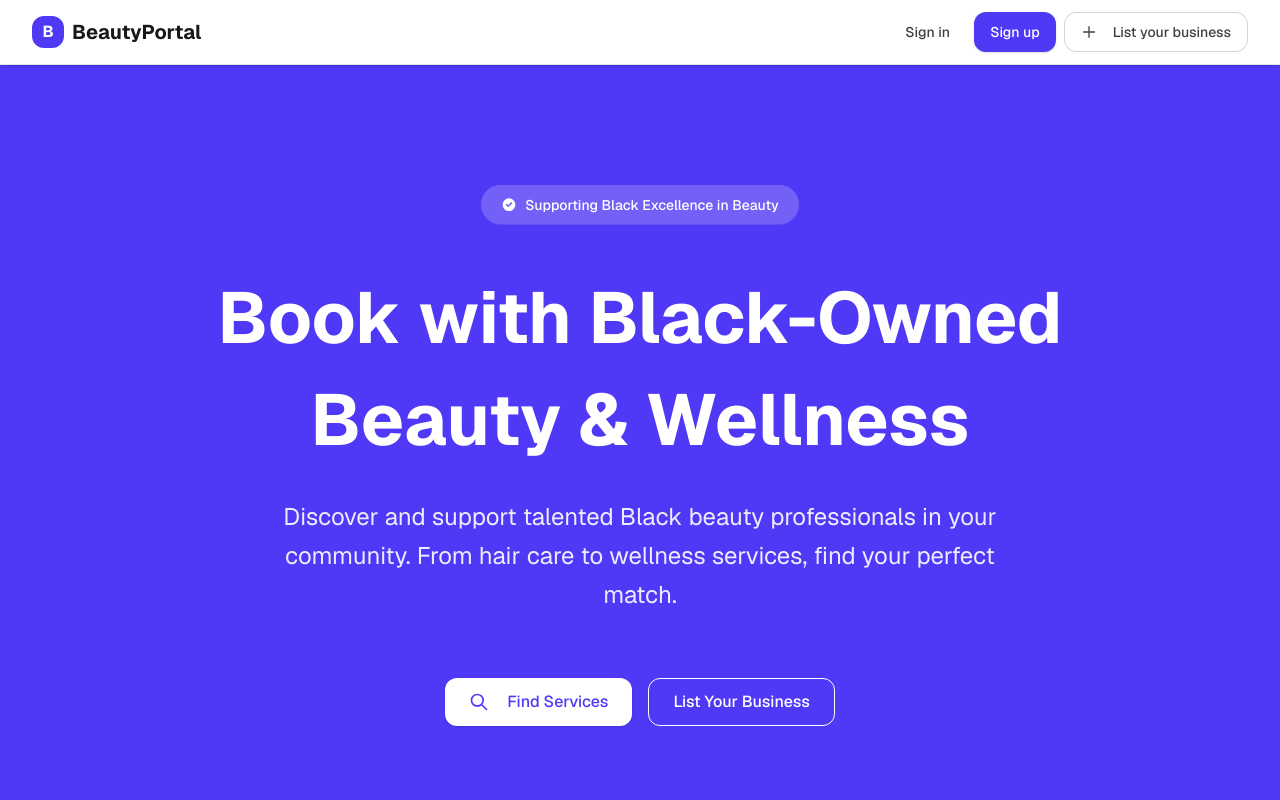
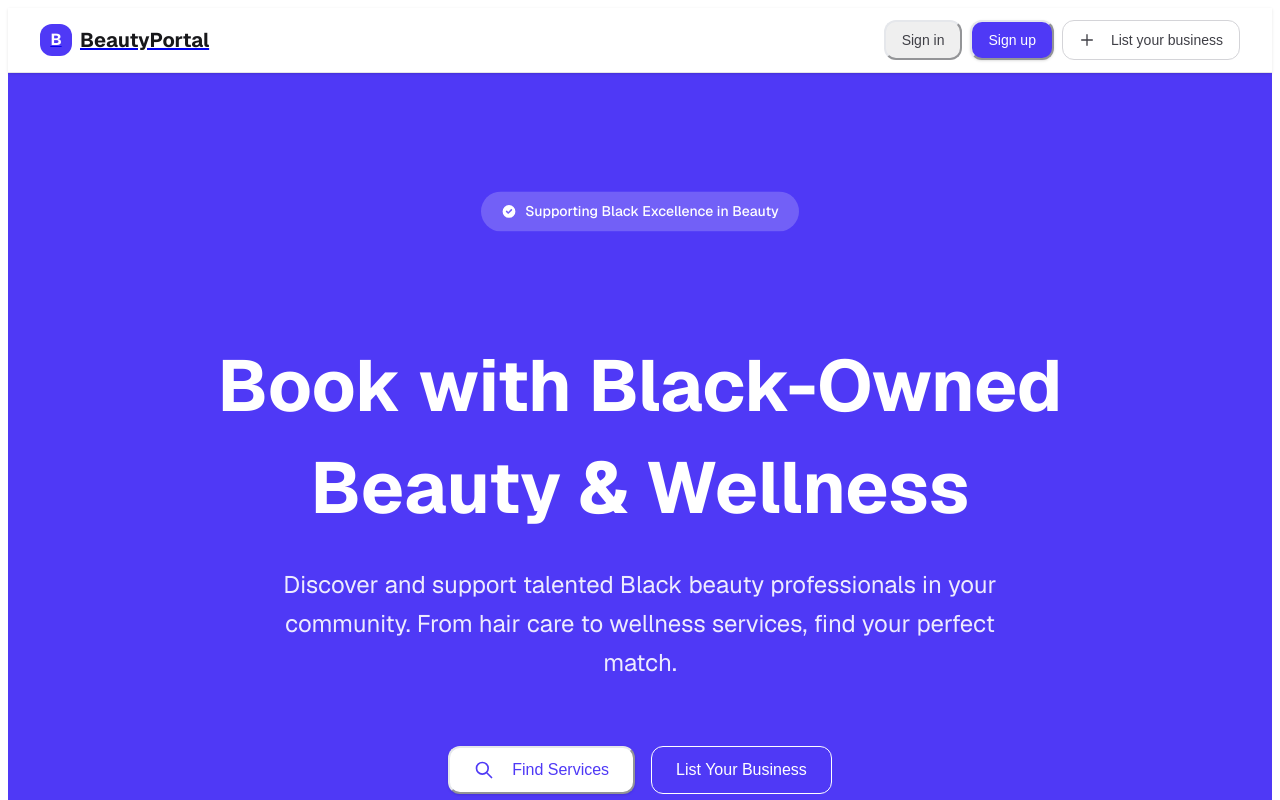
Before and after one commit to sambulosenda/black-business-portal, a Next.js app: page / in a window 1280 px wide. Shown: the top 800 px of the page. Built offline with nearby package versions, Linux system fonts and the light colour scheme; no server answers.

Commit message:
fix: Restore Tailwind CSS functionality
- Fixed Tailwind v4 imports to use correct paths
- Removed problematic @theme directive
- Removed @apply directives that don't work in Tailwind v4
- Fixed base styles to use standard CSS
- Removed duplicate body styles

```diff
--- a/src/app/globals.css
+++ b/src/app/globals.css
@@ -1,7 +1,5 @@
-@import "tailwindcss";
-@import "tw-animate-css";
-
-@custom-variant dark (&:is(.dark *));
+@import "tailwindcss/theme.css";
+@import "tailwindcss/utilities.css";
 
 :root {
   /* Core Colors */
@@ -107,21 +105,7 @@
   --sidebar-ring: hsl(217.2 91.2% 59.8%);
 }
 
-@theme inline {
-  --color-background: var(--background);
-  --color-foreground: var(--foreground);
-  --font-sans: var(--font-geist-sans);
-  --font-mono: var(--font-geist-mono);
-  --color-sidebar-ring: var(--sidebar-ring);
-  --color-sidebar-border: var(--sidebar-border);
-  --color-sidebar-accent-foreground: var(--sidebar-accent-foreground);
-  --color-sidebar-accent: var(--sidebar-accent);
-  --color-sidebar-primary-foreground: var(--sidebar-primary-foreground);
-  --color-sidebar-primary: var(--sidebar-primary);
-  --color-sidebar-foreground: var(--sidebar-foreground);
-  --color-sidebar: var(--sidebar);
-  --color-border: var(--border);
-}
+/* Theme colors for Tailwind */
 
 @media (prefers-color-scheme: dark) {
   :root {
@@ -150,15 +134,6 @@
 
 html {
   scroll-behavior: smooth;
-}
-
-body {
-  background: var(--background);
-  color: var(--foreground);
-  font-family: var(--font-geist-sans), system-ui, -apple-system, sans-serif;
-  line-height: 1.6;
-  -webkit-font-smoothing: antialiased;
-  -moz-osx-font-smoothing: grayscale;
 }
 
 /* Custom scrollbar */
@@ -503,14 +478,18 @@ body {
   --sidebar-ring: hsl(217.2 91.2% 59.8%);
 }
 
-@layer base {
+/* Base styles */
 * {
   border-color: var(--border);
 }
+
 body {
   background-color: var(--background);
   color: var(--foreground);
-  }
+  font-family: var(--font-geist-sans), system-ui, -apple-system, sans-serif;
+  line-height: 1.6;
+  -webkit-font-smoothing: antialiased;
+  -moz-osx-font-smoothing: grayscale;
 }
 
 /* Sidebar specific styles */
```
Lines whose indentation alone changed are shown as unchanged.
